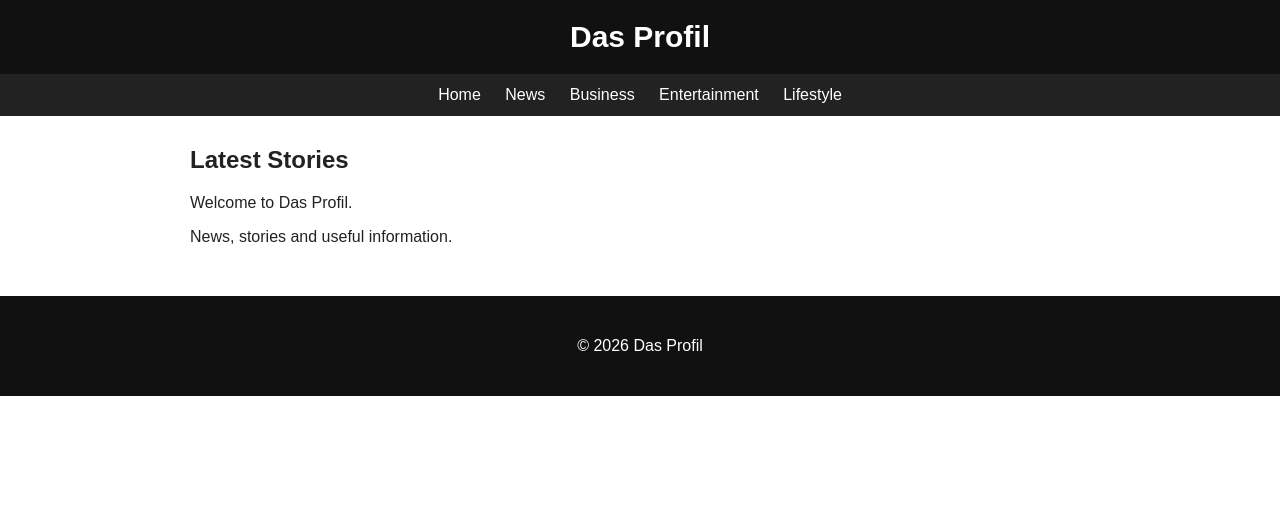
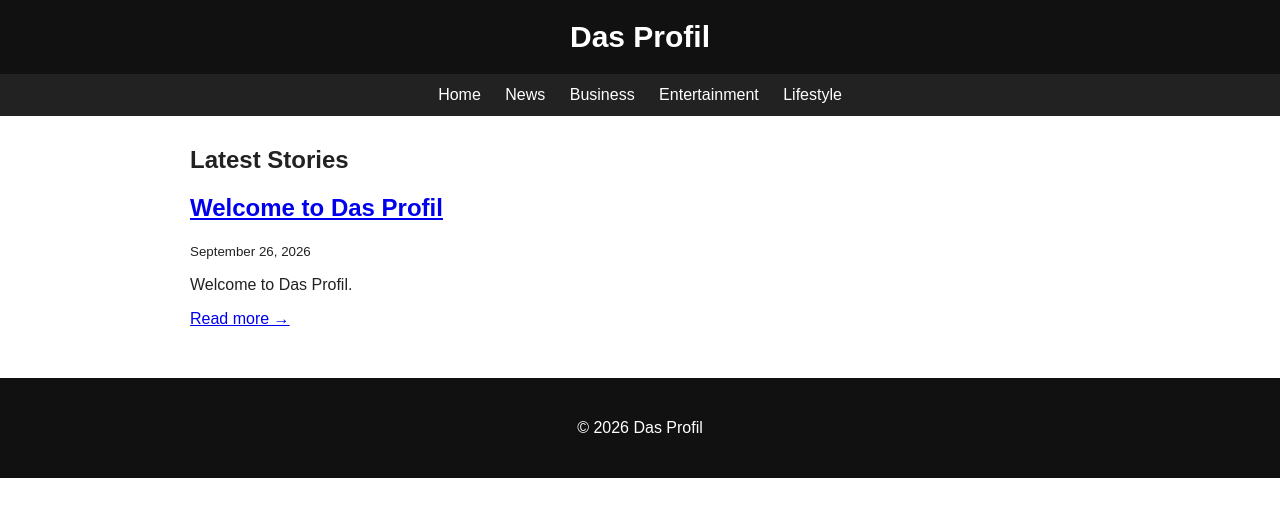
Before and after one commit to Danielitel/dasprofil, a Jekyll site: the page built from index.md, in a window 1280 px wide. Shown: the top 517 px of the page. Built offline with Jekyll 4.4.1, drawn with Linux system fonts in a browser that asks for light colours.

Commit message:
Add dynamic post listing to index.md

```diff
--- a/index.md
+++ b/index.md
@@ -6,6 +6,22 @@ description: News, stories and useful information from Das Profil.
 
 <h2>Latest Stories</h2>
 
-<p>Welcome to Das Profil.</p>
+{% for post in site.posts %}
+<article style="margin-bottom: 30px;">
+  <h2>
+    <a href="{{ post.url | relative_url }}">
+      {{ post.title }}
+    </a>
+  </h2>
 
-<p>News, stories and useful information.</p>
+  <p>
+    <small>{{ post.date | date: "%B %d, %Y" }}</small>
+  </p>
+
+  <p>
+    {{ post.excerpt | strip_html | truncate: 180 }}
+  </p>
+
+  <a href="{{ post.url | relative_url }}">Read more →</a>
+</article>
+{% endfor %}
```
